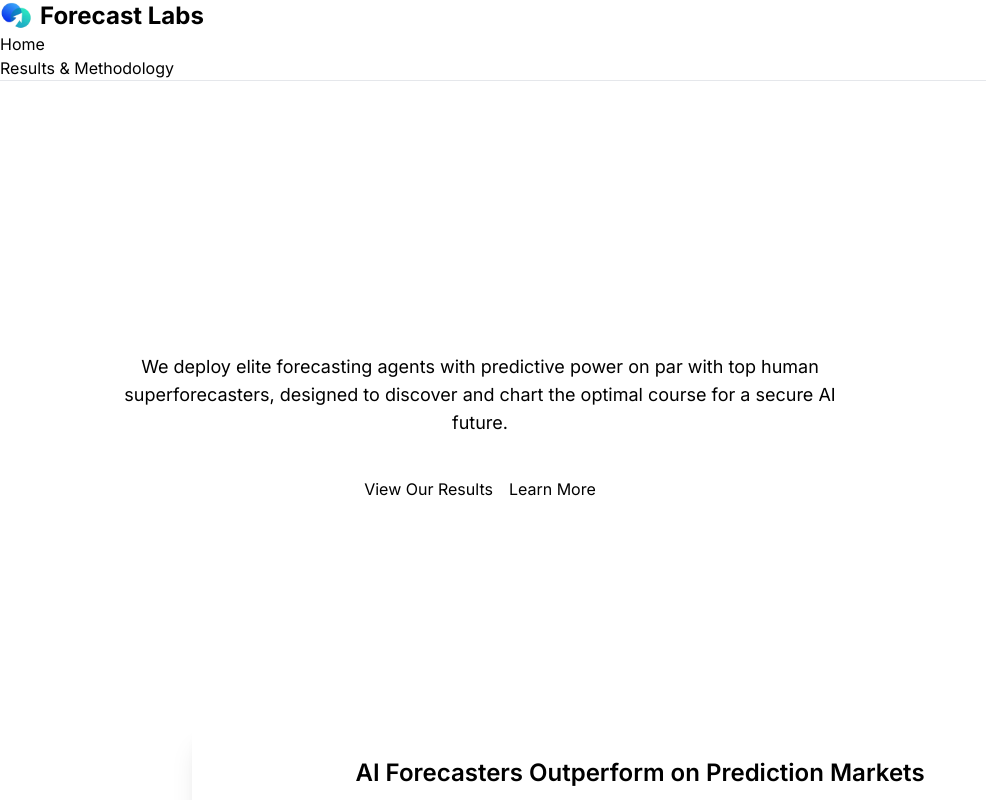
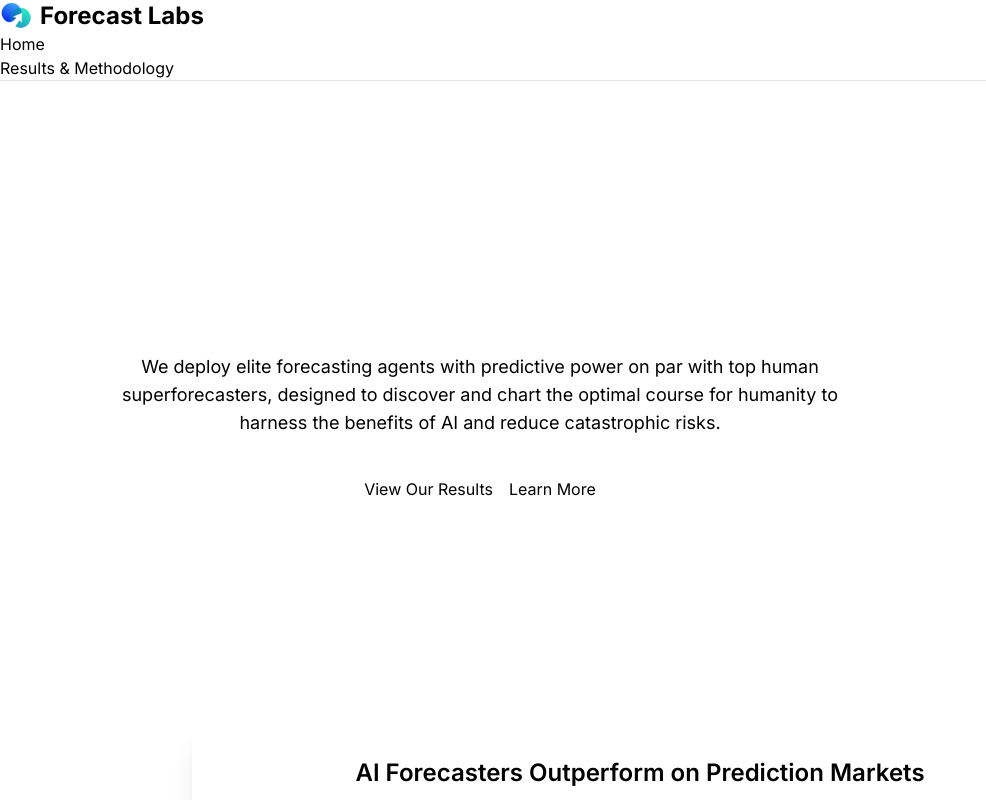
Before and after one commit to aiforecastlabs/forecast-website, a Next.js app: page / in a window 1280 px wide. Shown: the top 800 px of the page, without its empty margins (0-986 px from the left). Built offline with nearby package versions, Linux system fonts and the light colour scheme.

Commit message:
charting the course

```diff
--- a/src/app/page.tsx
+++ b/src/app/page.tsx
@@ -21,7 +21,8 @@ export default function Home() {
             <p className="text-base sm:text-lg mt-4 sm:mt-6 text-base-content/70 max-w-3xl mx-auto leading-relaxed">
               We deploy elite forecasting agents with predictive power on par
               with top human superforecasters, designed to discover and chart
-              the optimal course for a secure AI future.
+              the optimal course for humanity to harness the benefits of AI and
+              reduce catastrophic risks.
             </p>
             <div className="mt-8 sm:mt-10 flex flex-col sm:flex-row gap-3 sm:gap-4 justify-center">
               <Link
```
